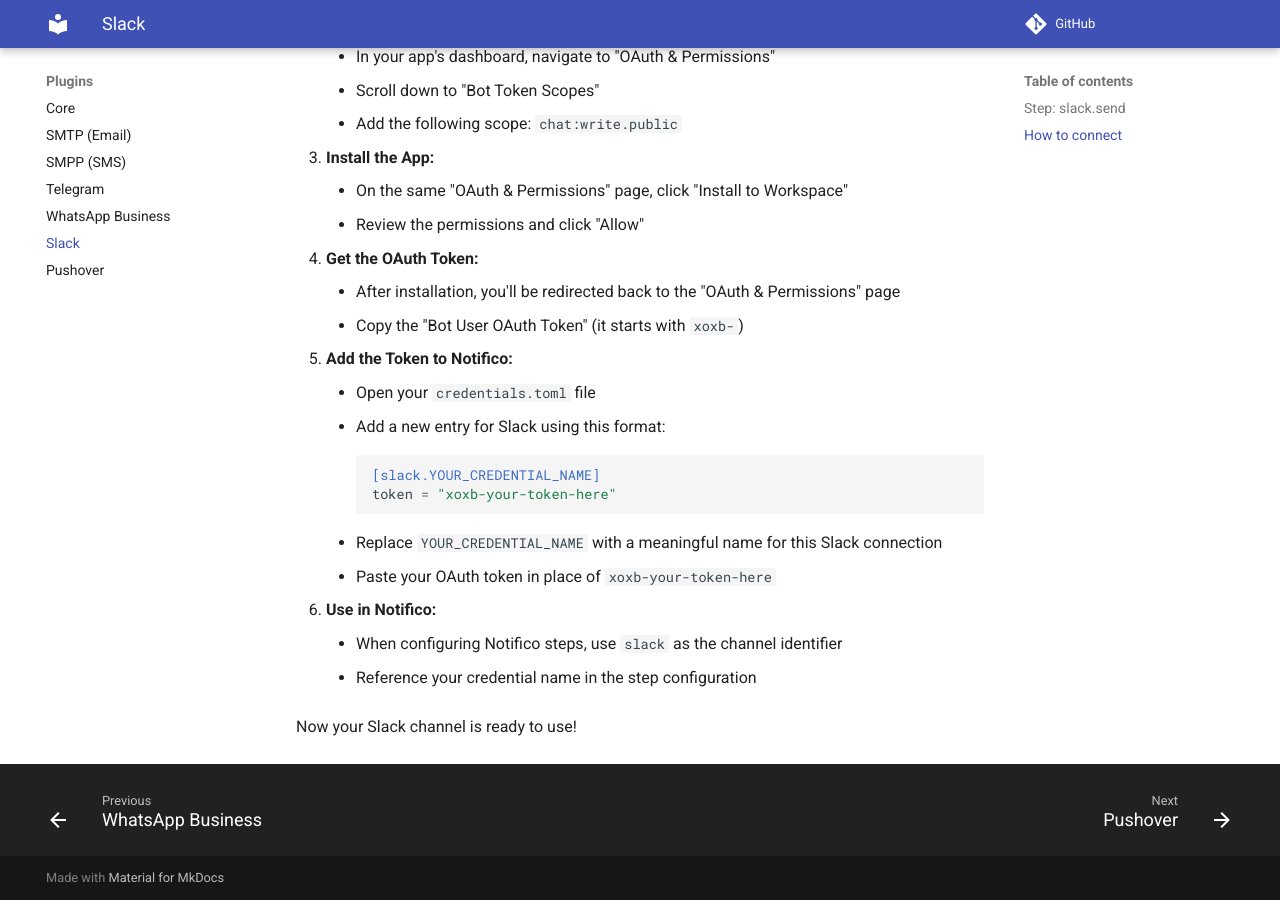
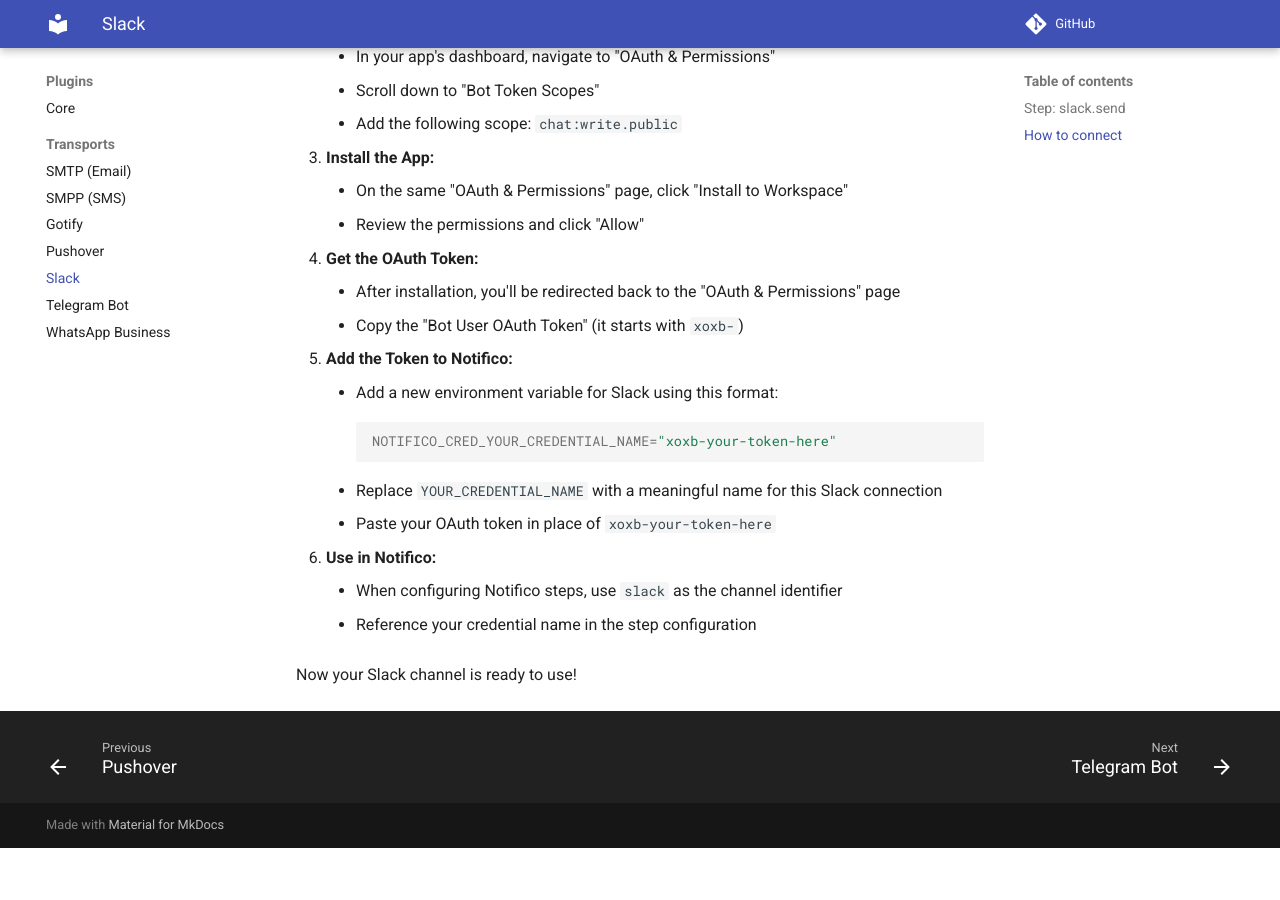
Before and after one commit to notificohq/docs, an MkDocs documentation site: the page built from docs/plugins/slack.md, in a window 1280 px wide and 900 px high, scrolled down 789 px. Built offline with MkDocs 1.6.1 and Material for MkDocs 9.7.7, drawn with Linux system fonts in a browser that asks for light colours; comment, search, counter and statistics services are not loaded; after the commit the page ends 1637 px from its top, so only the background shows below that.

Commit message:
Add Gotify, add notificox example, remove credentials.toml mentions

````diff
--- a/docs/plugins/slack.md
+++ b/docs/plugins/slack.md
@@ -37,11 +37,9 @@
       - Copy the "Bot User OAuth Token" (it starts with `xoxb-`)
 
 5. **Add the Token to Notifico:**
-      - Open your `credentials.toml` file
-      - Add a new entry for Slack using this format:
-        ```toml
-        [slack.YOUR_CREDENTIAL_NAME]
-        token = "xoxb-your-token-here"
+      - Add a new environment variable for Slack using this format:
+        ```shell
+        NOTIFICO_CRED_YOUR_CREDENTIAL_NAME="xoxb-your-token-here"
         ```
       - Replace `YOUR_CREDENTIAL_NAME` with a meaningful name for this Slack connection
       - Paste your OAuth token in place of `xoxb-your-token-here`
--- a/mkdocs.yml
+++ b/mkdocs.yml
@@ -14,12 +14,14 @@
   - Configuration: configuration.md
   - Plugins:
     - Core: plugins/core.md
-    - SMTP (Email): plugins/smtp.md
-    - SMPP (SMS): plugins/smpp.md
-    - Telegram: plugins/telegram.md
-    - WhatsApp Business: plugins/waba.md
-    - Slack: plugins/slack.md
-    - Pushover: plugins/pushover.md
+    - Transports:
+      - SMTP (Email): plugins/smtp.md
+      - SMPP (SMS): plugins/smpp.md
+      - plugins/gotify.md
+      - plugins/pushover.md
+      - plugins/slack.md
+      - plugins/telegram.md
+      - plugins/waba.md
   - API: api.md
   - NotificoX: notificox.md
 
````
Also changed, not shown: docs/notificox.md (+8 -0 lines), docs/pipeline.md (+1 -1 lines), docs/plugins/gotify.md (added, +9 -0 lines), docs/quick-start.md (+11 -20 lines).
